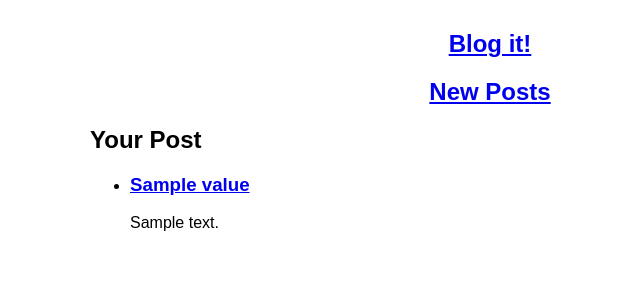
After one commit to grantdeford/build-a-blog, a Python web app: template templates/permalink.html in a window 1280 px wide. The commit adds this page. Shown: the top 300 px of the page, without its empty margins (150-790 px from the left). Run offline with Jinja, Linux system fonts and the light colour scheme; the template is opened without the code that fills it: most values are stand-ins (such as "Sample title", 1, 10 or a date in 2020).

Commit message:
final working without pagination(optional)

```diff
--- a/templates/mainblog.html
+++ b/templates/mainblog.html
@@ -6,7 +6,7 @@
     <br>
     {% for value in results %}
     <ul>
-        <li><a href= '/blog/%s' % str(post.key().id()%><h3>{{value.subject}} created on {{value.created.strftime
+        <li><a href= '/blog/{{ value.key().id() }}'><h3>{{value.subject}} created on {{value.created.strftime
             ("%B %d, %Y")}}</h3></a>
             <p>{{value.content}}</p>
         </li>
--- /dev/null
+++ b/templates/permalink.html
@@ -0,0 +1,23 @@
+{% extends "base.html" %}
+
+{% block content %}
+<h2>Your Post</h2>
+    <!---<a href='/newpost'>{{subject}}</a>--->
+<div class="results">
+    <!---{{post.render}}-->
+    {% for value in results %}
+    <ul>
+        <li><a href='/blog'><h3>{{value.subject}}</h3></a>
+            <p>{{value.content}}<p>
+        </li>
+    </ul>
+    {% endfor %}
+
+
+
+</div>
+<br>
+<br>
+
+
+{% endblock %}
```
Also changed, not shown: main.py (+12 -4 lines), style/css/blog.css (line endings or trailing spaces), 1 other file.
